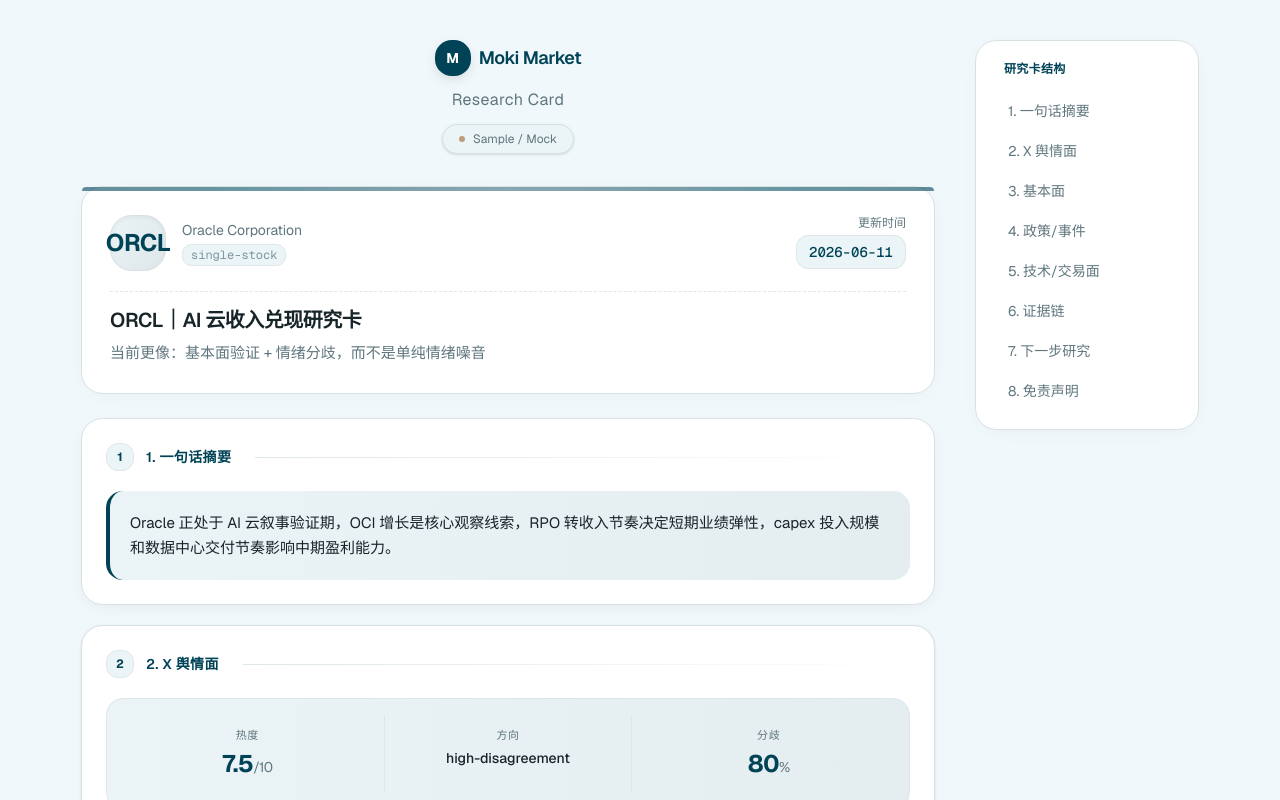
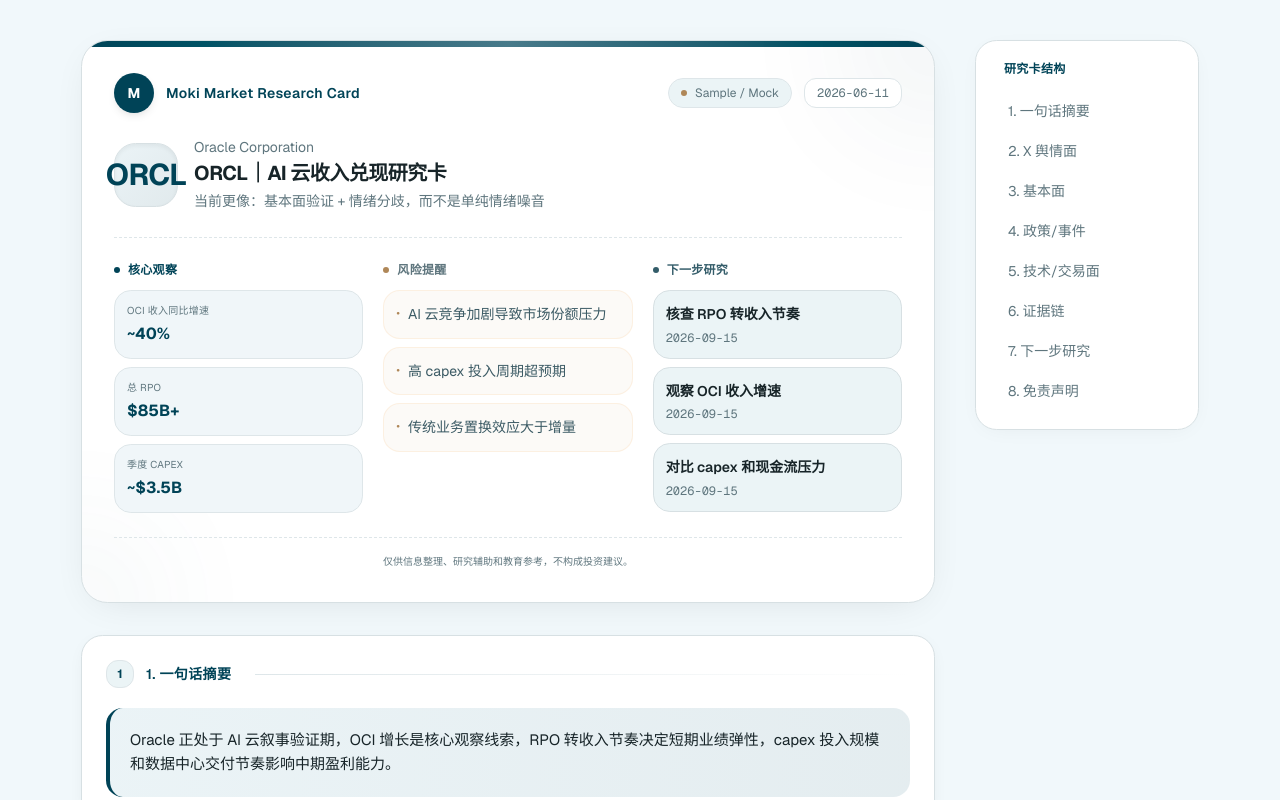
Before and after one commit to linjiahao068-source/moki-market-research-card, a Next.js app: page /research-card in a window 1280 px wide. Shown: the top 800 px of the page. Built offline with nearby package versions, Linux system fonts and the light colour scheme.

Commit message:
add screenshot friendly summary card

```diff
--- a/src/components/ResearchCard.tsx
+++ b/src/components/ResearchCard.tsx
@@ -27,59 +27,136 @@
         <div className="flex flex-col lg:flex-row gap-10">
           {/* 主内容区 - 适合截图 */}
           <div className="flex-1 min-w-0">
-            {/* 页面头部 */}
-            <div className="text-center mb-8">
-              <div className="inline-flex items-center gap-2 text-[oklch(0.35_0.08_220)] mb-3">
-                <div className="w-9 h-9 rounded-xl bg-[oklch(0.35_0.08_220)] flex items-center justify-center shadow-[0_4px_15px_-6px_rgba(0,0,0,0.3)]">
-                  <span className="text-white font-bold text-sm">M</span>
-                </div>
-                <h1 className="text-lg font-semibold tracking-tight">Moki Market</h1>
-              </div>
-              <h2 className="text-base text-[oklch(0.55_0.03_220)] mb-3 tracking-wide">
-                Research Card
-              </h2>
-              <div className="inline-flex items-center gap-2 bg-[oklch(0.96_0.01_220)] text-[oklch(0.55_0.03_220)] px-4 py-1.5 rounded-full text-xs border border-[oklch(0.9_0.01_220)] shadow-sm">
-                <span className="w-1.5 h-1.5 rounded-full bg-[oklch(0.65_0.08_70)] animate-pulse"></span>
-                Sample / Mock
-              </div>
-            </div>
+            {/* 截图友好版摘要卡 */}
+            <div className="bg-white rounded-3xl border border-[oklch(0.9_0.01_220)] shadow-[0_8px_40px_-15px_rgba(0,0,0,0.12)] p-6 sm:p-8 mb-8 relative overflow-hidden">
+              {/* 装饰背景 */}
+              <div className="absolute top-0 left-0 right-0 h-1.5 bg-gradient-to-r from-[oklch(0.35_0.08_220)] via-[oklch(0.55_0.06_220)] to-[oklch(0.35_0.08_220)]"></div>
+              <div className="absolute -top-24 -right-24 w-48 h-48 bg-[oklch(0.35_0.08_220)] opacity-5 rounded-full blur-3xl"></div>
+              <div className="absolute -bottom-20 -left-20 w-40 h-40 bg-[oklch(0.55_0.06_220)] opacity-5 rounded-full blur-3xl"></div>
 
-            {/* 卡片头部 - 增强质感 */}
-            <div className="bg-white rounded-2xl border border-[oklch(0.9_0.01_220)] shadow-[0_4px_24px_-10px_rgba(0,0,0,0.08)] p-7 mb-6 relative">
-              {/* 装饰线 */}
-              <div className="absolute top-0 left-0 right-0 h-1 bg-gradient-to-r from-[oklch(0.35_0.08_220)] via-[oklch(0.5_0.06_220)] to-[oklch(0.35_0.08_220)] rounded-t-2xl opacity-60"></div>
-
-              <div className="flex flex-col md:flex-row md:items-start md:justify-between gap-4 mb-5">
-                <div className="flex items-center gap-4">
-                  <div className="w-14 h-14 rounded-2xl bg-gradient-to-br from-[oklch(0.96_0.01_220)] to-[oklch(0.92_0.01_220)] flex items-center justify-center border border-[oklch(0.9_0.01_220)] shadow-inner">
-                    <span className="text-2xl font-bold text-[oklch(0.35_0.08_220)] tracking-tight">
-                      {card.ticker}
-                    </span>
+              {/* 顶部区域 */}
+              <div className="relative">
+                <div className="flex flex-col sm:flex-row sm:items-center sm:justify-between gap-4 mb-6">
+                  <div className="flex items-center gap-3">
+                    <div className="w-10 h-10 rounded-2xl bg-[oklch(0.35_0.08_220)] flex items-center justify-center shadow-[0_4px_12px_-6px_rgba(0,0,0,0.3)]">
+                      <span className="text-white font-bold text-sm">M</span>
+                    </div>
+                    <div>
+                      <div className="text-sm font-semibold text-[oklch(0.35_0.08_220)] tracking-wide">
+                        Moki Market Research Card
+                      </div>
+                    </div>
                   </div>
-                  <div>
-                    <div className="text-sm text-[oklch(0.55_0.03_220)] mb-0.5">
-                      {card.companyName}
+                  <div className="flex items-center gap-3">
+                    <div className="inline-flex items-center gap-2 bg-[oklch(0.96_0.01_220)] text-[oklch(0.55_0.03_220)] px-3 py-1.5 rounded-full text-xs border border-[oklch(0.92_0.01_220)]">
+                      <span className="w-1.5 h-1.5 rounded-full bg-[oklch(0.65_0.08_70)]"></span>
+                      Sample / Mock
                     </div>
-                    <div className="text-xs text-[oklch(0.65_0.03_220)] font-mono bg-[oklch(0.96_0.01_220)] px-2 py-0.5 rounded-md inline-block border border-[oklch(0.92_0.01_220)]">
-                      {card.cardType}
+                    <div className="text-xs text-[oklch(0.55_0.03_220)] font-mono bg-white px-3 py-1.5 rounded-lg border border-[oklch(0.92_0.01_220)]">
+                      {card.updatedAt}
                     </div>
                   </div>
                 </div>
-                <div className="flex flex-col items-end gap-1">
-                  <div className="text-xs text-[oklch(0.55_0.03_220)]">更新时间</div>
-                  <div className="text-sm text-[oklch(0.35_0.08_220)] font-mono font-medium bg-[oklch(0.96_0.01_220)] px-3 py-1.5 rounded-lg border border-[oklch(0.92_0.01_220)]">
-                    {card.updatedAt}
+
+                {/* 标题区 */}
+                <div className="flex flex-col sm:flex-row sm:items-start sm:justify-between gap-4 mb-6 pb-6 border-b border-dashed border-[oklch(0.92_0.01_220)]">
+                  <div className="flex items-center gap-4">
+                    <div className="w-16 h-16 rounded-2xl bg-gradient-to-br from-[oklch(0.96_0.01_220)] to-[oklch(0.93_0.01_220)] flex items-center justify-center border border-[oklch(0.9_0.01_220)] shadow-inner">
+                      <span className="text-3xl font-bold text-[oklch(0.35_0.08_220)] tracking-tight">
+                        {card.ticker}
+                      </span>
+                    </div>
+                    <div>
+                      <div className="text-sm text-[oklch(0.55_0.03_220)] mb-1">
+                        {card.companyName}
+                      </div>
+                      <h1 className="text-xl font-bold text-[oklch(0.25_0.02_220)] leading-tight tracking-tight mb-1">
+                        {card.title}
+                      </h1>
+                      <p className="text-[oklch(0.55_0.03_220)] leading-relaxed text-sm">
+                        {card.subtitle}
+                      </p>
+                    </div>
                   </div>
                 </div>
-              </div>
 
-              <div className="pt-4 border-t border-dashed border-[oklch(0.92_0.01_220)]">
-                <h2 className="text-xl font-semibold text-[oklch(0.25_0.02_220)] mb-2 leading-tight tracking-tight">
-                  {card.title}
-                </h2>
-                <p className="text-[oklch(0.55_0.03_220)] leading-relaxed text-[15px]">
-                  {card.subtitle}
-                </p>
+                {/* 内容区 - 两列网格 */}
+                <div className="grid grid-cols-1 sm:grid-cols-3 gap-5 mb-6">
+                  {/* 核心观察指标 */}
+                  <div className="sm:col-span-1">
+                    <div className="flex items-center gap-2 mb-3">
+                      <div className="w-1.5 h-1.5 rounded-full bg-[oklch(0.35_0.08_220)]"></div>
+                      <span className="text-xs font-bold text-[oklch(0.35_0.08_220)] tracking-wide uppercase">
+                        核心观察
+                      </span>
+                    </div>
+                    <div className="space-y-2">
+                      {card.fundamentals.keyMetrics.slice(0, 3).map((metric, idx) => (
+                        <div key={idx} className="bg-[oklch(0.97_0.008_220)] rounded-xl p-3 border border-[oklch(0.92_0.01_220)]">
+                          <div className="text-[10px] text-[oklch(0.55_0.03_220)] uppercase tracking-wide mb-1">
+                            {metric.label}
+                          </div>
+                          <div className="text-base font-bold text-[oklch(0.35_0.08_220)]">
+                            {metric.value}
+                          </div>
+                        </div>
+                      ))}
+                    </div>
+                  </div>
+
+                  {/* 风险提醒 */}
+                  <div className="sm:col-span-1">
+                    <div className="flex items-center gap-2 mb-3">
+                      <div className="w-1.5 h-1.5 rounded-full bg-[oklch(0.65_0.08_70)]"></div>
+                      <span className="text-xs font-bold text-[oklch(0.55_0.03_220)] tracking-wide uppercase">
+                        风险提醒
+                      </span>
+                    </div>
+                    <div className="space-y-2">
+                      {card.fundamentals.risks.slice(0, 3).map((risk, idx) => (
+                        <div key={idx} className="bg-[oklch(0.985_0.005_70)] rounded-xl p-3 border border-[oklch(0.88_0.08_70/0.25)]">
+                          <div className="flex items-start gap-2">
+                            <span className="text-[oklch(0.65_0.08_70)] mt-0.5 text-xs">•</span>
+                            <span className="text-sm text-[oklch(0.45_0.04_220)] leading-relaxed">
+                              {risk}
+                            </span>
+                          </div>
+                        </div>
+                      ))}
+                    </div>
+                  </div>
+
+                  {/* 下一步研究 */}
+                  <div className="sm:col-span-1">
+                    <div className="flex items-center gap-2 mb-3">
+                      <div className="w-1.5 h-1.5 rounded-full bg-[oklch(0.45_0.05_220)]"></div>
+                      <span className="text-xs font-bold text-[oklch(0.45_0.05_220)] tracking-wide uppercase">
+                        下一步研究
+                      </span>
+                    </div>
+                    <div className="space-y-2">
+                      {card.nextSteps.slice(0, 3).map((step, idx) => (
+                        <div key={idx} className="bg-[oklch(0.96_0.01_220)] rounded-xl p-3 border border-[oklch(0.9_0.01_220)]">
+                          <div className="flex items-start justify-between gap-2 mb-1">
+                            <span className="text-sm font-semibold text-[oklch(0.25_0.02_220)] leading-relaxed">
+                              {step.task}
+                            </span>
+                          </div>
+                          <div className="text-xs text-[oklch(0.55_0.03_220)] font-mono">
+                            {step.followUpDate}
+                          </div>
+                        </div>
+                      ))}
+                    </div>
+                  </div>
+                </div>
+
+                {/* 底部免责声明 */}
+                <div className="pt-4 border-t border-dashed border-[oklch(0.92_0.01_220)]">
+                  <p className="text-[10px] text-[oklch(0.55_0.03_220)] leading-relaxed text-center">
+                    {card.disclaimer}
+                  </p>
+                </div>
               </div>
             </div>
 
```
